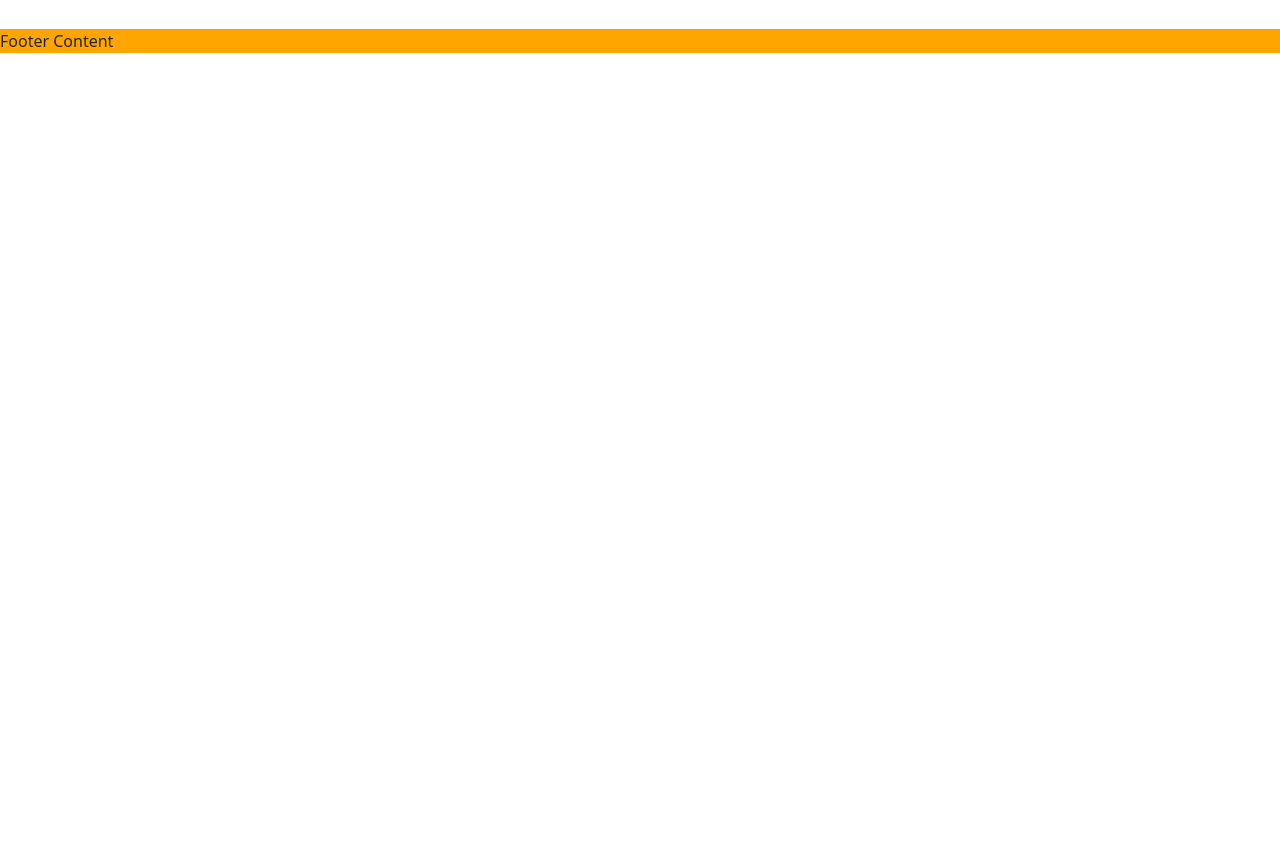
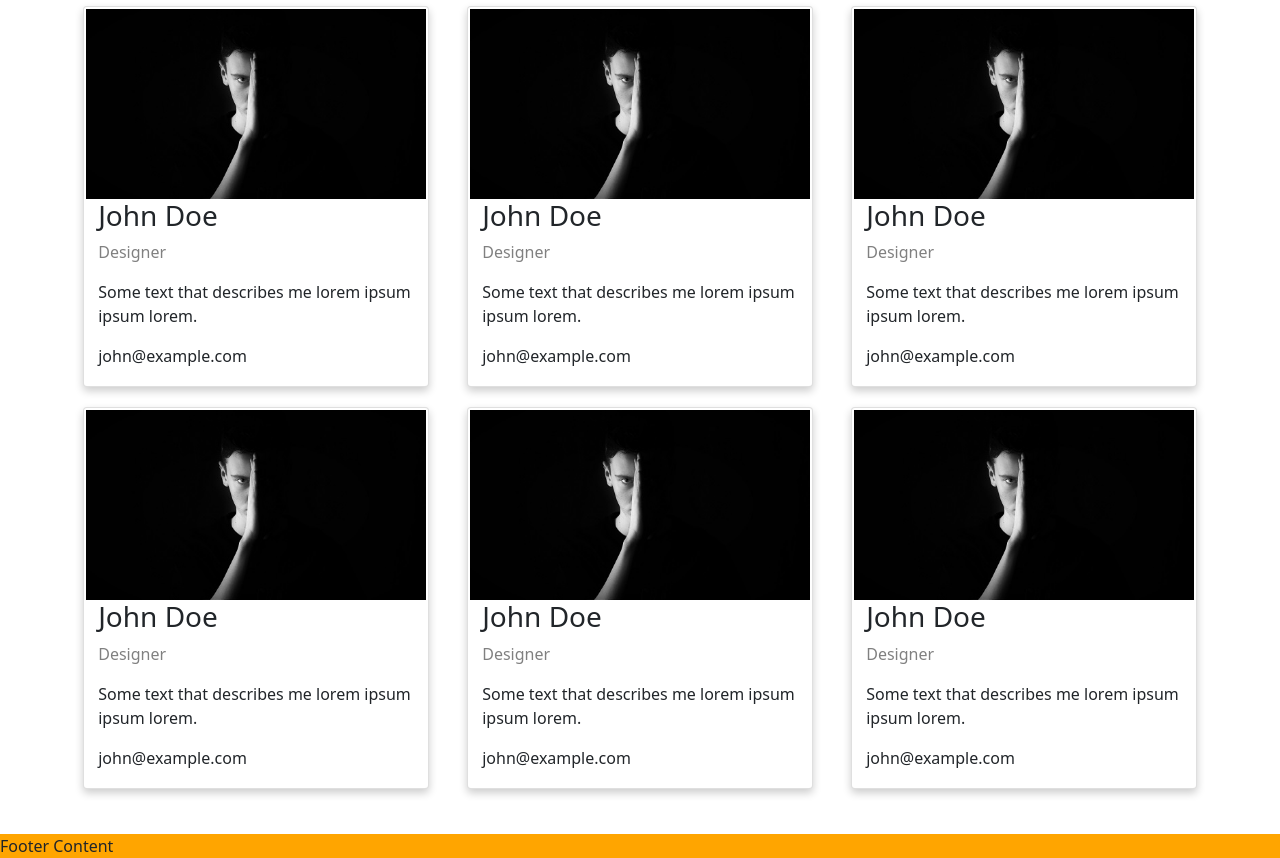
Before and after one commit to StevenWeir038/equality_consultants, a plain HTML site: page about.html in a window 1280 px wide. Shown: the part 719-1577 px from the top of the page. Before the commit the page ends 800 px from the top, so only its background shows below. Drawn offline with nearby package versions, Linux system fonts and the light colour scheme.

Commit message:
Update section 2 of about page

```diff
--- a/about.html
+++ b/about.html
@@ -58,15 +58,65 @@
         </div>
     </section>
 
+    <hr>
+
     <section class="about-section text-center about-section-margin">
         <h2 class="h2-margin">Our Team</h2>
         <div id="about-container2">
-            <div>Picture 1</div>
-            <div>Picture 2</div>
-            <div>Picture 3</div>
-            <div>Picture 4</div>
-            <div>Picture 5</div>
-            <div>Picture 6</div>
+            <div class="card">
+                <img src="assets/images/profile-pic1.jpg" alt="profile picture 1">
+                <div class="container">
+                    <h3>John Doe</h3>
+                    <p class="title">Designer</p>
+                    <p>Some text that describes me lorem ipsum ipsum lorem.</p>
+                    <p>john@example.com</p>
+                </div>
+            </div>
+            <div class="card">
+                <img src="assets/images/profile-pic1.jpg" alt="profile picture 1">
+                <div class="container">
+                    <h3>John Doe</h3>
+                    <p class="title">Designer</p>
+                    <p>Some text that describes me lorem ipsum ipsum lorem.</p>
+                    <p>john@example.com</p>
+                </div>
+            </div>
+            <div class="card">
+                <img src="assets/images/profile-pic1.jpg" alt="profile picture 1">
+                <div class="container">
+                    <h3>John Doe</h3>
+                    <p class="title">Designer</p>
+                    <p>Some text that describes me lorem ipsum ipsum lorem.</p>
+                    <p>john@example.com</p>
+                </div>
+            </div>
+            <div class="card">
+                <img src="assets/images/profile-pic1.jpg" alt="profile picture 1">
+                <div class="container">
+                    <h3>John Doe</h3>
+                    <p class="title">Designer</p>
+                    <p>Some text that describes me lorem ipsum ipsum lorem.</p>
+                    <p>john@example.com</p>
+                </div>
+            </div>
+            <div class="card">
+                <img src="assets/images/profile-pic1.jpg" alt="profile picture 1">
+                <div class="container">
+                    <h3>John Doe</h3>
+                    <p class="title">Designer</p>
+                    <p>Some text that describes me lorem ipsum ipsum lorem.</p>
+                    <p>john@example.com</p>
+                </div>
+            </div>
+            <div class="card">
+                <img src="assets/images/profile-pic1.jpg" alt="profile picture 1">
+                <div class="container">
+                    <h3>John Doe</h3>
+                    <p class="title">Designer</p>
+                    <p>Some text that describes me lorem ipsum ipsum lorem.</p>
+                    <p>john@example.com</p>
+                </div>
+            </div>
         </div>
     </section>
 
--- a/assets/css/style.css
+++ b/assets/css/style.css
@@ -1,5 +1,6 @@
 body {
     background-color: white;
+    overflow: scroll;
 }
 
 header {
@@ -56,12 +57,31 @@ footer {
 
 #about-container2 {
     display: flex;
+    justify-content: space-around;
+    flex-wrap: wrap;
+    align-content: center;
 }
 
 .h2-margin {
     margin: 25px auto;
 }
 
+.card {
+    width: 30%;
+    box-shadow: 0 4px 8px 0 rgba(0, 0, 0, 0.2);
+    text-align: left;
+    margin: 0px 15px 20px 15px;
+    padding: 2px;
+}
+
+.card > img {
+    width: 100%;
+    height: auto;
+}
+
+.title {
+    color: grey;
+}
 
 .text-center {
     text-align: center;
```
Also changed, not shown: assets/images/profile-pic1.jpg (added).
